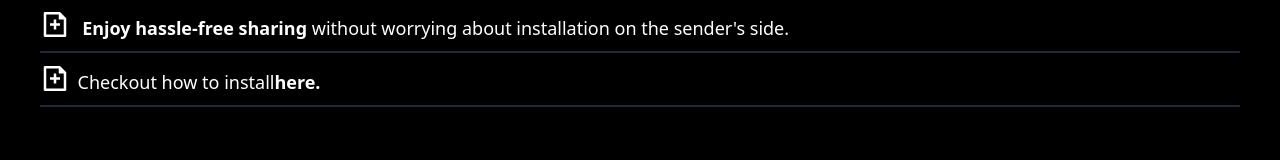
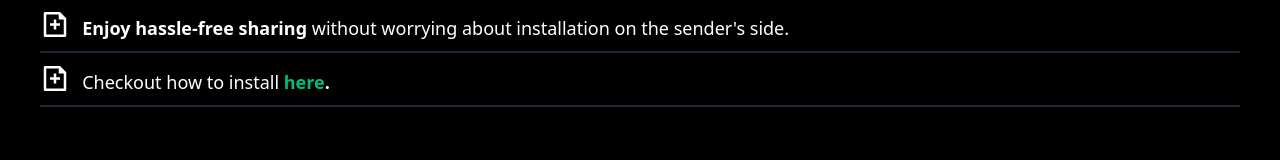
Before and after one commit to RitikJaiswal75/kabootar-web, a React (Vite) app: page / in a window 1280 px wide. Shown: the part 1223-1383 px from the top of the page. Built offline with nearby package versions, Linux system fonts and the light colour scheme.

Commit message:
fix link

```diff
--- a/src/components/Working.tsx
+++ b/src/components/Working.tsx
@@ -41,11 +41,12 @@ const Working = () => {
         </li>
         <li className="text-lg border-b-gray-800 border-b-2 py-2">
           <i className="ri-file-add-line text-3xl">&nbsp;</i>
-          <span>Checkout how to install</span>
+          <span> Checkout how to install </span>
           <span className="font-bold">
             <a
               href="https://github.com/RitikJaiswal75/kabootar/releases/tag/v0"
               target="_blank"
+              className="text-emerald-500"
             >
               here
             </a>
```
